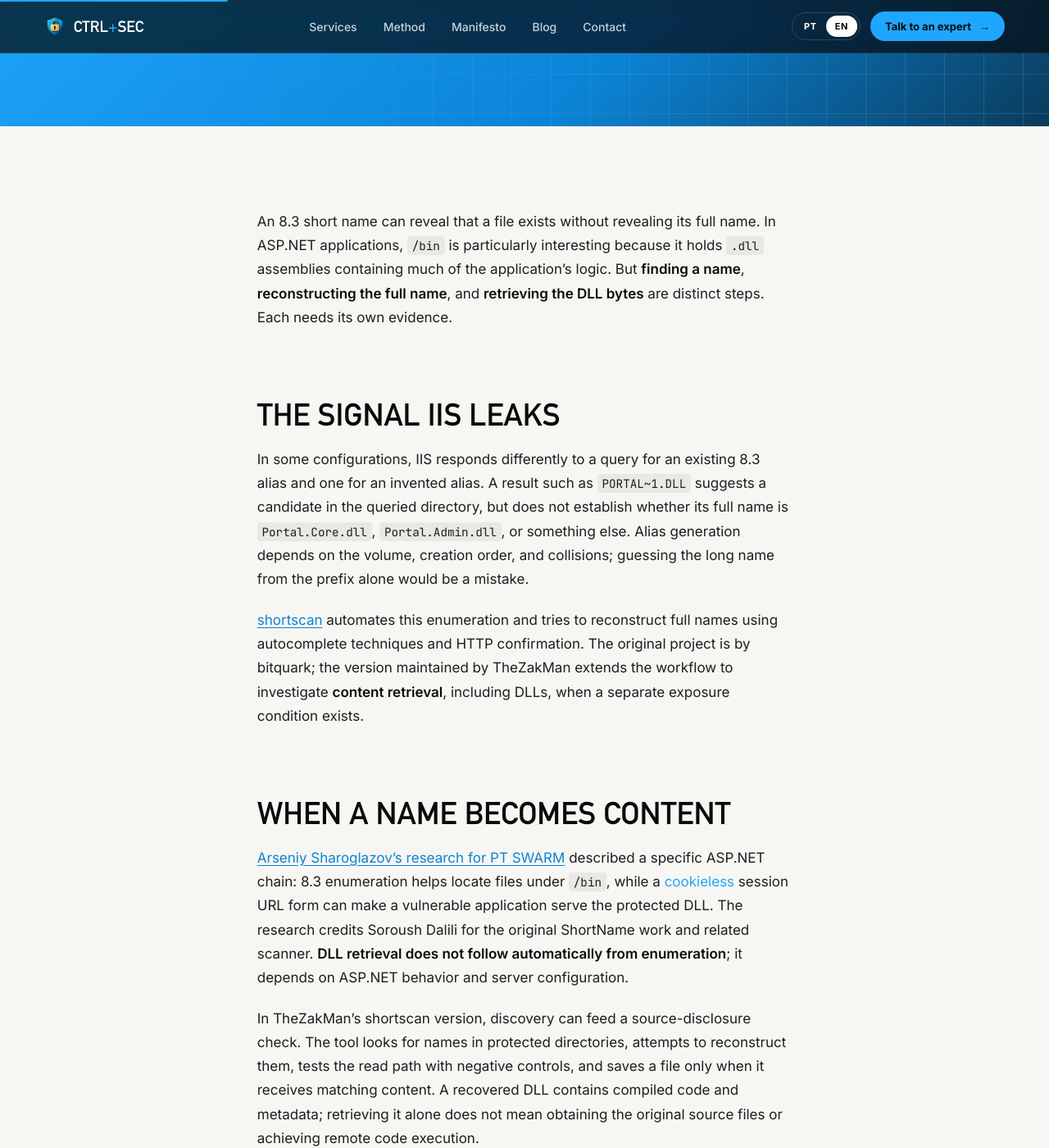
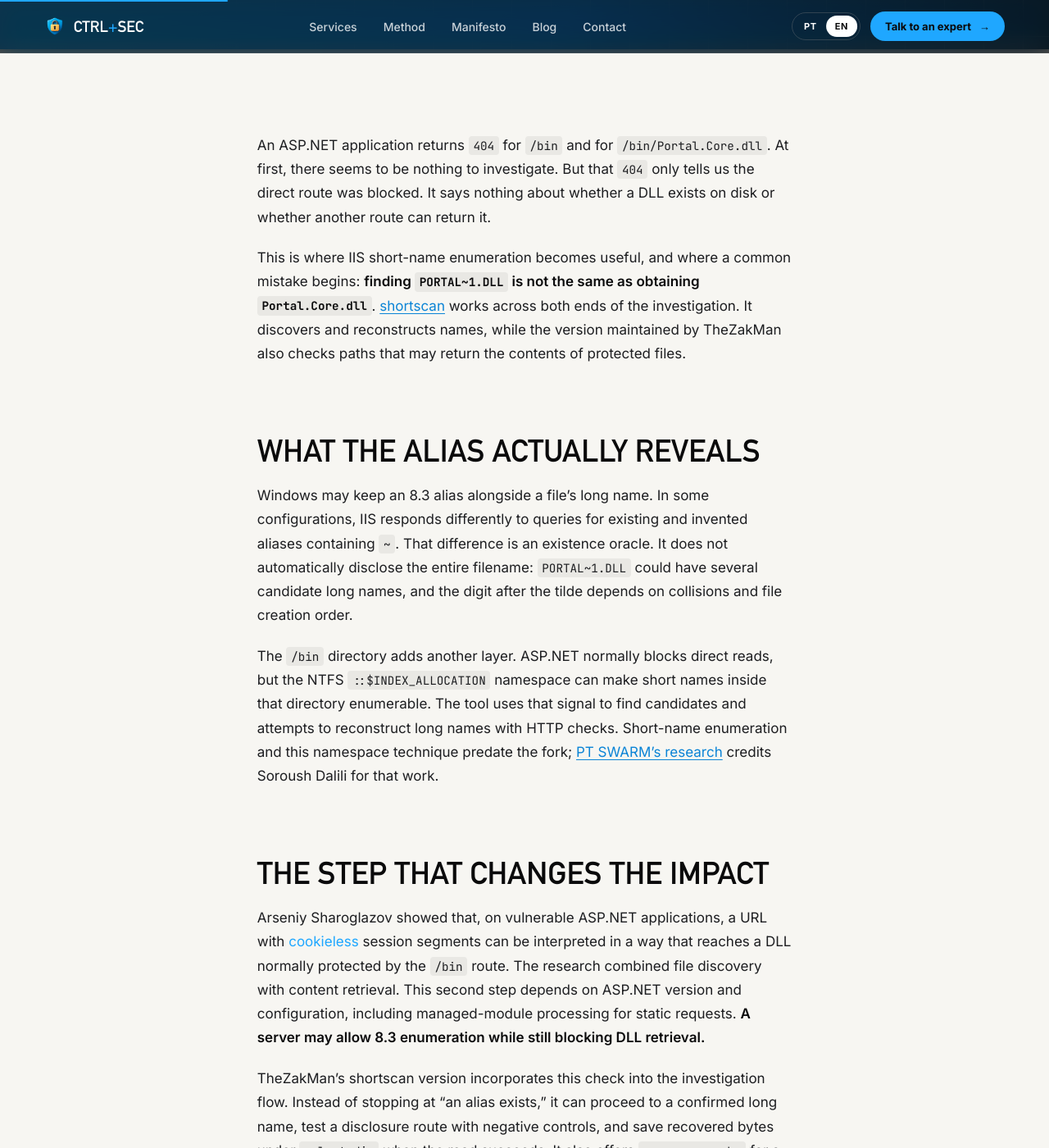
Before and after one commit to CTRLSecurity/ctrlsecurity.github.io, a Jekyll site: the page built from _posts/2026-10-25-iis-shortname-shortscan-en.md, in a window 1280 px wide and 1400 px high, scrolled down 860 px. Shown: the whole window at 82% size. Built offline with Jekyll 4.4.1, drawn with Linux system fonts in a browser that asks for light colours; some of the changed text lies outside the part shown.

Commit message:
Reescrever posts de ShortName e Smart Burp MCP

````diff
--- a/_posts/2026-10-23-smart-burp-mcp-en.md
+++ b/_posts/2026-10-23-smart-burp-mcp-en.md
@@ -1,38 +1,58 @@
 ---
 lang: en
 ref: smart-burp-mcp
-title: "Smart Burp MCP: from HTTP capture to traceable evidence"
-description: "How Smart Burp MCP Server connects AI clients to Burp with compact search, native IDs, and reviewed request sends."
+title: "Smart Burp MCP: an investigation you can audit"
+description: "A Burp triage example shows how Smart Burp MCP preserves context, compares controls, and keeps each action traceable."
 tag: Tools
 cover: dark
 read: 7
 ---
 
-An investigation in Burp starts with many messages and ends with a small set of relevant evidence. Between those points, context is easy to lose: copying a response without its request, mixing up two Repeater tabs, or treating an HTTP status as sufficient proof.
+Burp Proxy has collected hundreds of requests. One appears to show access to another user's invoice. The response has a `200`, but that is not yet a finding: perhaps the invoice is public, the user has permission, or an error page uses the wrong status code. Before writing a conclusion, the analyst needs the right message, comparable controls, and a record of what was actually observed.
 
-[Smart Burp MCP Server](https://github.com/thezakman/smart-mcp-server), developed by TheZakMan from PortSwigger's official MCP Server, connects Burp Suite to MCP clients such as Codex and Claude. It aims to make triage **more traceable and controlled**. The extension works with traffic already captured by Burp, exposes compact indexes, and retrieves message details only when needed.
+This problem shapes [Smart Burp MCP Server](https://github.com/thezakman/smart-mcp-server). The extension built by TheZakMan from PortSwigger's MCP server connects clients such as Codex and Claude to Burp's state. Its distinctive workflow combines **compact indexes to locate traffic, native IDs to return to the exact message, and explicit operations to compare evidence or send one reviewed request**.
 
-## An investigation in five steps
+## From suspicion to the right exchange
 
-**1. Narrow the traffic.** Filter Proxy history by host, path, method, status, color, or scope. A short metadata list helps find candidates without loading every response body into the client's context.
+Consider a **fictional** test of `/api/invoices/`. First, search metadata without loading response bodies and credentials into the client's context:
 
-**2. Keep native IDs.** Proxy results carry Burp's identifier. Retrieve the request and response by the same ID, using bounded chunks for large messages. This is more reliable than citing a list position that can change with filters and new captures.
+```json
+{"hostContains":"api.lab.test","pathPrefix":"/api/invoices/","methods":["GET"],"fields":["id","method","path","statusCode"],"count":10}
+```
 
-**3. Compare controls.** Put anonymous, invalid-credential, and valid-credential responses side by side. The comparison tools expose differences in status, headers, and JSON keys, but interpretation remains a human task: a status change alone does not confirm unauthorized access.
+These are arguments for `search_http_history`. The result might point to IDs `105` and `112`. They are Burp history IDs, not temporary positions in a filtered list. Ask `get_http_exchange` for only the request and response of `112`, cap the returned size, and follow `nextOffset` if the message is large:
 
-**4. Preserve context.** Open a captured message in Repeater or save evidence in Organizer with notes and colors. Creating a tab does not send target traffic. Smart Burp MCP can also inspect current Repeater states and labels association confidence when the origin of a send is uncertain.
+```json
+{"id":112,"parts":["REQUEST","RESPONSE"],"maxMessageChars":8000}
+```
 
-**5. Review before sending.** For a request change, the extension displays the complete message and hashes the preview with SHA-256. Sending requires the matching preview and target approval. It sends one request at a time, without automatic batching or retries.
+The question is now concrete: which identity sent the request, which resource did it ask for, and what data did the response actually contain? A summary with `200` cannot answer that. The full exchange can, when interpreted alongside resource ownership and comparable controls.
 
-## Why the workflow matters
+## Compare before concluding
 
-The useful part is not asking a model to "find vulnerabilities" on its own. It is using the client to navigate evidence, form hypotheses, and compare controls while Burp retains original traffic and IDs. The extension offers read-only investigation, core, and full compatibility tool profiles. It also supports Site Map, WebSocket history, Organizer, and Repeater and Intruder traffic workflows.
+Suppose `105` is the owner's access to the invoice and `112` is access from another account. `compare_http_exchanges` compares the two captured responses without creating new target traffic:
 
-For connectivity, it provides a local Streamable HTTP endpoint at `/mcp`, with SSE and stdio proxy compatibility. Some features, including Scanner and Collaborator, require Burp Suite Professional. Captured content can contain cookies and tokens: masking is optional and tool-specific. Check scope and returned data before sharing a message with an AI client.
+```json
+{"leftSource":"PROXY","leftId":105,"rightSource":"PROXY","rightId":112}
+```
 
-The open-source repository documents installation, profiles, limits, and examples. Start with its README, select a read-only profile to explore the indexes, and move to sending operations when the exact request and target are clear.
+The comparison helps locate differences in status, headers, and JSON fields. The analyst still has to establish that account `112` had no legitimate right to the resource and that the body contained invoice data rather than a generic envelope. Anonymous and invalid-credential requests provide further controls; Smart Burp MCP has a dedicated comparison for the anonymous, invalid-token, and valid-token trio. A report should retain the IDs and request/response pairs that support each claim.
+
+This is the advantage over pasting messages into a chat: the client starts from a small index, opens only relevant items, and can return to the original Burp record. The extension also covers Site Map, Organizer, and observed Repeater and Intruder traffic. A Repeater tab association may be exact, probable, or ambiguous; the extension reports that confidence instead of inventing a source when two tabs contain identical requests.
+
+## When the test needs an action
+
+Reading history, comparing responses, and opening a captured request in Repeater do not send anything to the target. Testing a changed request is a different step: `preview_request_mutation` renders the complete request and returns its SHA-256; `send_mutated_request` accepts only the version matching that preview, applies target approval, and sends one request at a time. The response can be retrieved by exchange ID and saved in Organizer. The transition from analysis to new traffic remains visible.
+
+The extension also offers managed WebSocket sessions. It opens a Burp-approved connection, sends one reviewed frame at a time, lets the client inspect received messages, and closes the session explicitly. This extends the same traceable workflow beyond HTTP without turning an investigation into automated payload delivery.
+
+## Limits that matter
+
+Captured content is returned without masking by default, including cookies and tokens. Masking is optional and cannot cover every format. Tool profiles reduce the capabilities exposed to a client; the read-only profile offers no sending tools. Some features require Burp Suite Professional. Observed Repeater states are not Burp's complete internal navigation history.
+
+Smart Burp MCP shortens the path from a hypothesis to its evidence, but it does not decide whether a vulnerability exists. That conclusion still requires controls, authorization context, and the actual response. The extension helps keep those elements tied to the original message, which is the hardest part to preserve when an investigation moves through an AI client.
 
 ## References
 
-- [Smart Burp MCP Server: repository and documentation](https://github.com/thezakman/smart-mcp-server)
+- [Smart Burp MCP Server: source and documentation](https://github.com/thezakman/smart-mcp-server)
 - [PortSwigger MCP Server: upstream project](https://github.com/PortSwigger/mcp-server)
--- a/_posts/2026-10-25-iis-shortname-shortscan-en.md
+++ b/_posts/2026-10-25-iis-shortname-shortscan-en.md
@@ -1,64 +1,65 @@
 ---
 lang: en
 ref: iis-shortname-shortscan
-title: "IIS ShortName: from 8.3 enumeration to DLL recovery with shortscan"
-description: "How short names help locate ASP.NET assemblies and when shortscan can recover DLL contents."
+title: "IIS ShortName: from an 8.3 alias to a DLL"
+description: "A /bin directory can look invisible. See how shortscan connects short-name enumeration to verification of an exposed DLL."
 tag: AppSec
 cover: blue
-read: 9
+read: 7
 ---
 
-An 8.3 short name can reveal that a file exists without revealing its full name. In ASP.NET applications, `/bin` is particularly interesting because it holds `.dll` assemblies containing much of the application's logic. But **finding a name**, **reconstructing the full name**, and **retrieving the DLL bytes** are distinct steps. Each needs its own evidence.
+An ASP.NET application returns `404` for `/bin` and for `/bin/Portal.Core.dll`. At first, there seems to be nothing to investigate. But that `404` only tells us the direct route was blocked. It says nothing about whether a DLL exists on disk or whether another route can return it.
 
-## The signal IIS leaks
+This is where IIS short-name enumeration becomes useful, and where a common mistake begins: **finding `PORTAL~1.DLL` is not the same as obtaining `Portal.Core.dll`**. [shortscan](https://github.com/thezakman/shortscan) works across both ends of the investigation. It discovers and reconstructs names, while the version maintained by TheZakMan also checks paths that may return the contents of protected files.
 
-In some configurations, IIS responds differently to a query for an existing 8.3 alias and one for an invented alias. A result such as `PORTAL~1.DLL` suggests a candidate in the queried directory, but does not establish whether its full name is `Portal.Core.dll`, `Portal.Admin.dll`, or something else. Alias generation depends on the volume, creation order, and collisions; guessing the long name from the prefix alone would be a mistake.
+## What the alias actually reveals
 
-[shortscan](https://github.com/thezakman/shortscan) automates this enumeration and tries to reconstruct full names using autocomplete techniques and HTTP confirmation. The original project is by bitquark; the version maintained by TheZakMan extends the workflow to investigate **content retrieval**, including DLLs, when a separate exposure condition exists.
+Windows may keep an 8.3 alias alongside a file's long name. In some configurations, IIS responds differently to queries for existing and invented aliases containing `~`. That difference is an existence oracle. It does not automatically disclose the entire filename: `PORTAL~1.DLL` could have several candidate long names, and the digit after the tilde depends on collisions and file creation order.
 
-## When a name becomes content
+The `/bin` directory adds another layer. ASP.NET normally blocks direct reads, but the NTFS `::$INDEX_ALLOCATION` namespace can make short names inside that directory enumerable. The tool uses that signal to find candidates and attempts to reconstruct long names with HTTP checks. Short-name enumeration and this namespace technique predate the fork; [PT SWARM's research](https://ptswarm.com/blog/source-code-disclosure-in-asp-net-apps/) credits Soroush Dalili for that work.
 
-[Arseniy Sharoglazov's research for PT SWARM](https://ptswarm.com/blog/source-code-disclosure-in-asp-net-apps/) described a specific ASP.NET chain: 8.3 enumeration helps locate files under `/bin`, while a *cookieless* session URL form can make a vulnerable application serve the protected DLL. The research credits Soroush Dalili for the original ShortName work and related scanner. **DLL retrieval does not follow automatically from enumeration**; it depends on ASP.NET behavior and server configuration.
+## The step that changes the impact
 
-In TheZakMan's shortscan version, discovery can feed a source-disclosure check. The tool looks for names in protected directories, attempts to reconstruct them, tests the read path with negative controls, and saves a file only when it receives matching content. A recovered DLL contains compiled code and metadata; retrieving it alone does not mean obtaining the original source files or achieving remote code execution.
+Arseniy Sharoglazov showed that, on vulnerable ASP.NET applications, a URL with *cookieless* session segments can be interpreted in a way that reaches a DLL normally protected by the `/bin` route. The research combined file discovery with content retrieval. This second step depends on ASP.NET version and configuration, including managed-module processing for static requests. **A server may allow 8.3 enumeration while still blocking DLL retrieval.**
 
-## A more useful investigation flow
+TheZakMan's shortscan version incorporates this check into the investigation flow. Instead of stopping at “an alias exists,” it can proceed to a confirmed long name, test a disclosure route with negative controls, and save recovered bytes under `--loot-dir` when the read succeeds. It also offers `--source-probe` for a full name already known. This retrieves a compiled assembly, not the original C# files; subsequent binary analysis may still reveal application logic, names, and other useful data.
 
-In an authorized test environment, start by checking for a ShortName signal. The current flag is `--is-vuln`:
+## A laboratory walkthrough
+
+This example is **hypothetical**. The names below are not output from a real assessment. In an authorized environment, a scan focused on the protected directory can start like this:
 
 ```sh
-shortscan --is-vuln https://iis.example.test/
+shortscan https://lab.example.test/bin -i \
+  --full-url --loot-dir ./shortscan-loot
 ```
 
-If the differential is stable, investigate `/bin`. The `-i` mode includes directory-index namespace enumeration and the disclosure check; `--full-url` helps record discovered paths:
+Interpret the result in stages:
 
-```sh
-shortscan https://iis.example.test/bin -i \
-  --autocomplete method --full-url \
-  --loot-dir ./shortscan-evidence
-```
+| Observation | Supported conclusion |
+| --- | --- |
+| An alias such as `PORTAL~1.DLL` responds differently from a nonexistent alias in the same directory. | There is an 8.3 candidate. No long name or content read has been established. |
+| `Portal.Core.dll` is reconstructed and confirmed by a specific response. | There is a plausible long name associated with the file. Its exact association with ordinal `~1` still needs separate proof. |
+| The disclosure route returns `MZ` bytes from a PE while nonexistent-name controls fail. | There is evidence of a DLL read. Preserve and check the content and file identity. |
 
-If a full name has already been confirmed independently, test it directly instead of presenting a guess as a discovery:
+If the long name came from another reliable source, isolate the read check:
 
 ```sh
 shortscan --source-probe \
-  https://iis.example.test/bin/Portal.Core.dll \
-  --loot-dir ./shortscan-evidence
+  https://lab.example.test/bin/Portal.Core.dll \
+  --loot-dir ./shortscan-loot
 ```
 
-The names and domain above are fictional. `--source-probe` demonstrates exposure only when a response contains the expected bytes and nonexistent-file controls do not behave the same way. A patched installation may allow name enumeration while refusing every DLL retrieval attempt.
+A `200` response alone does not close the case: custom error pages and generic responses can also return `200`. The saved file should contain DLL-compatible bytes, and a nonexistent name of the same shape must not produce the same result. Record the direct path, alias, alternative route, and controls separately.
 
-## Report the result precisely
+## What belongs in the report
 
-1. **8.3 differential:** retain the candidate request and a nonexistent control in the same directory, with equivalent session, method, and headers.
-2. **Long name:** state whether a verifiable response confirmed it or whether it remains a hypothesis. Do not assign a `~1` ordinal to a long name without confirmation.
-3. **Content:** to claim disclosure, preserve the response containing the DLL, negative controls, and observed file type. An HTTP status alone is insufficient.
+A ShortName finding may only disclose names. A DLL read is a different finding with its own prerequisites and impact. Report the observed sequence, relevant configuration, and response evidence containing the bytes. Do not present the possibility of decompiling an assembly as proof of repository access or remote execution.
 
-For remediation, address the two issues separately. Review the creation and presence of 8.3 aliases on the volume, assessing impact before removing them. Keep IIS and ASP.NET Framework updated, and inspect the module and *cookieless* session configuration that permits reads from protected directories. Disabling new aliases does not remove existing ones; preventing enumeration does not replace fixing a route that actually serves DLLs.
+For remediation, examine both existing 8.3 aliases and the ASP.NET read route. Disabling the creation of new aliases does not remove old ones; blocking enumeration does not fix a configuration that still serves DLLs through another route. Update IIS and ASP.NET Framework, and assess impact before removing 8.3 names from volumes in use.
 
 ## References
 
-- [shortscan: source, usage, and credits](https://github.com/thezakman/shortscan)
+- [shortscan: implementation, options, and credits](https://github.com/thezakman/shortscan)
 - [PT SWARM: Source Code Disclosure in ASP.NET apps](https://ptswarm.com/blog/source-code-disclosure-in-asp-net-apps/)
-- [Microsoft: file naming and 8.3 aliases](https://learn.microsoft.com/en-us/windows/win32/FileIO/naming-a-file)
+- [Microsoft: 8.3 aliases on Windows](https://learn.microsoft.com/en-us/windows/win32/FileIO/naming-a-file)
 - [Microsoft: fsutil 8dot3name](https://learn.microsoft.com/en-us/windows-server/administration/windows-commands/fsutil-8dot3name)
````
Also changed, not shown: _posts/2026-10-23-smart-burp-mcp.md (+35 -15 lines), _posts/2026-10-25-iis-shortname-shortscan.md (+31 -30 lines).
